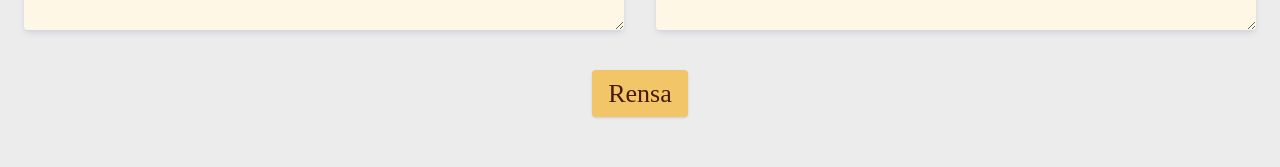
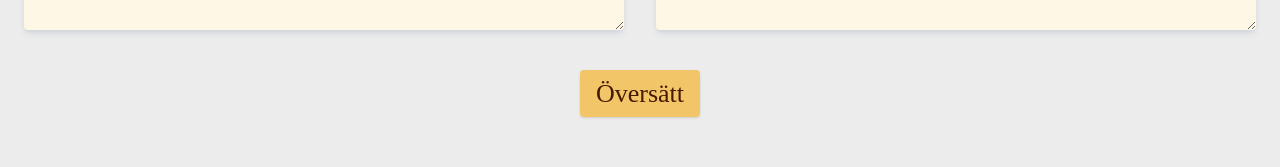
Before and after one commit to Emmelie83/RobberLanguageTranslator, a React (Vite) app: page / in a window 1280 px wide. Shown: the part 1979-2146 px from the top of the page. Built offline with nearby package versions, Linux system fonts and the light colour scheme; a web font is replaced by a local one.

Commit message:
Add translate button shown if the text has yet not been translated

```diff
--- /dev/null
+++ b/src/components/translator/TranslateButton.tsx
@@ -0,0 +1,11 @@
+import React from "react";
+
+const TranslateButton: React.FC<{ onClick: () => void }> = ({ onClick }) => (
+  <button
+    onClick={onClick}
+    className="mb-6 px-4 py-1 text-amber-950 bg-[#f3c569] rounded shadow hover:shadow-md transition-shadow cursor-pointer">
+    Översätt
+  </button>
+);
+
+export default TranslateButton;
--- a/src/components/translator/TranslatorSection.tsx
+++ b/src/components/translator/TranslatorSection.tsx
@@ -4,6 +4,7 @@ import TranslatorInput from "./TranslatorInput";
 import TranslatorOutput from "./TranslatorOutput";
 import LanguageToggle from "./TranslatorLanguageToggle";
 import ClearButton from "./TranslatorClearButton";
+import TranslateButton from "./TranslateButton";
 
 export interface TranslatorInputProps {
 	inputText: string;
@@ -55,8 +56,11 @@ const Translator: React.FC = () => {
 				/>
 				<TranslatorOutput translatedText={translatedText} />
 			</div>
-
-			<ClearButton onClick={handleClear} />
+			{translatedText === "" ? (
+				<TranslateButton onClick={handleTranslate} />
+			) : (
+				<ClearButton onClick={handleClear} />
+			)}
 		</section>
 	);
 };
```
